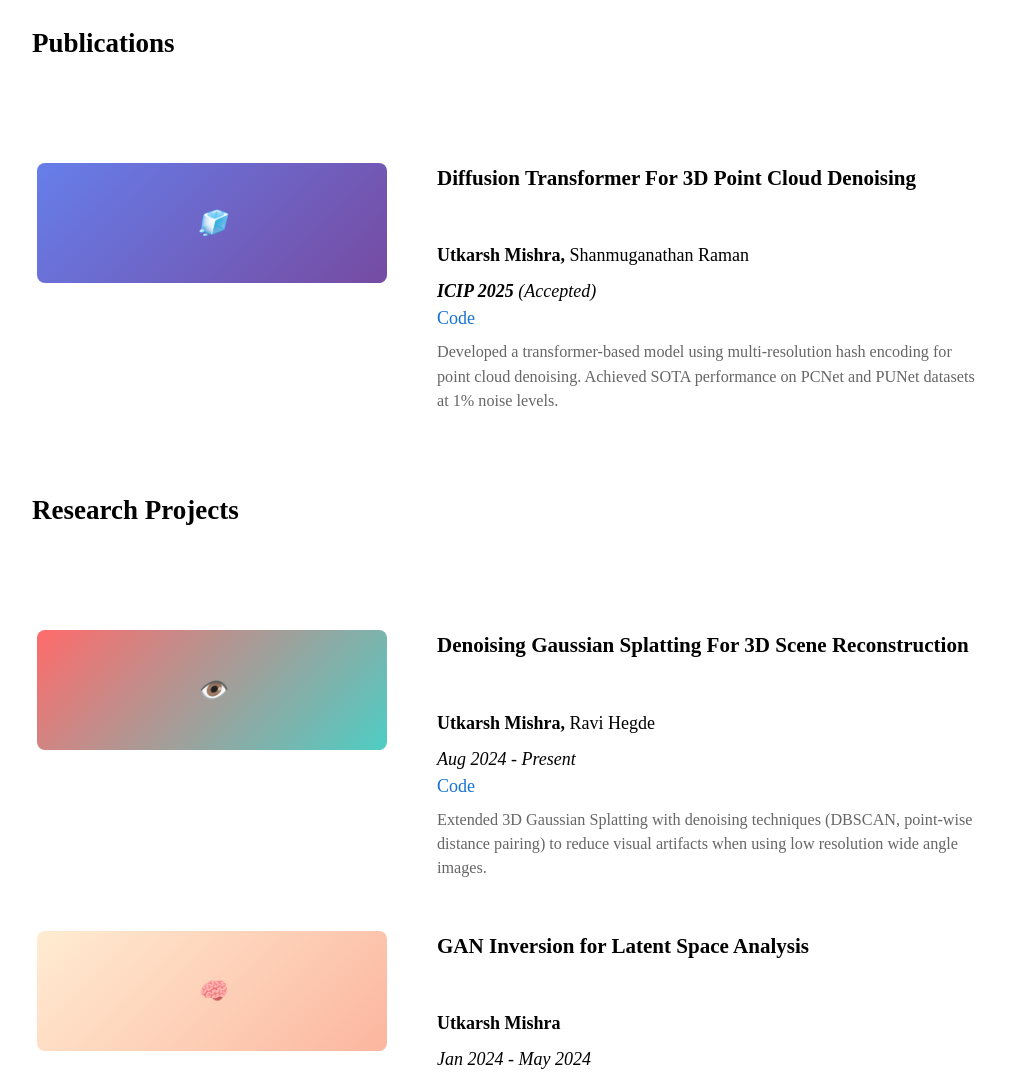
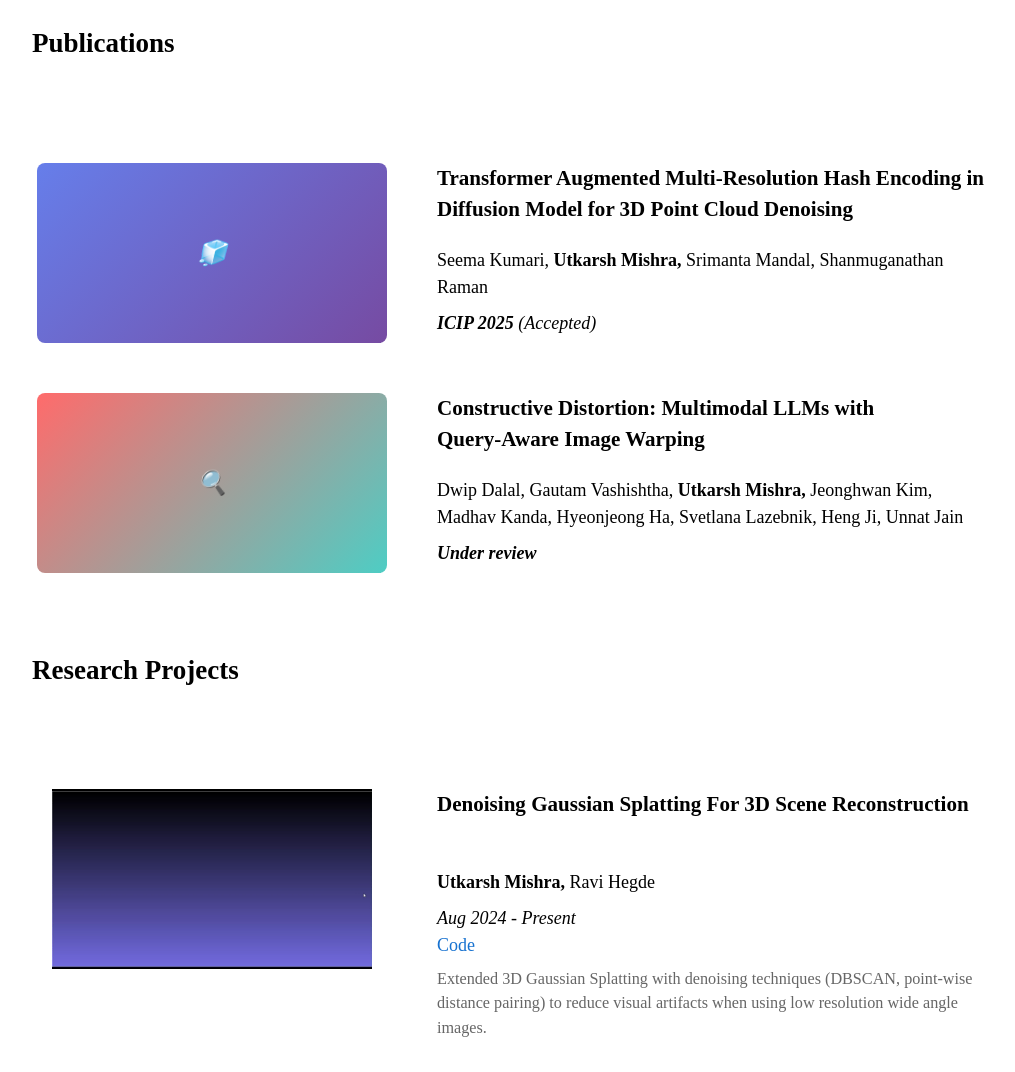
Before and after one commit to Utkarsh-Mishra444/Utkarsh-Mishra444.github.io, a plain HTML site: page index.html in a window 1280 px wide. Shown: the part 924-1996 px from the top of the page, without its empty margins (128-1143 px from the left). Drawn offline with Linux system fonts and the light colour scheme.

Commit message:
v1.3 update

```diff
--- a/index.html
+++ b/index.html
@@ -204,24 +204,34 @@
 
        <tr>
         <td style="padding:2.5%;width:40%;vertical-align:top;min-width:120px">
-          <div style="width:100%; height:120px; background: linear-gradient(135deg, #667eea 0%, #764ba2 100%); border-radius: 8px; display: flex; align-items: center; justify-content: center; color: white; font-size: 24px;">
+          <div style="width:100%; height:180px; background: linear-gradient(135deg, #667eea 0%, #764ba2 100%); border-radius: 8px; display: flex; align-items: center; justify-content: center; color: white; font-size: 24px;">
             <i style="font-family: Arial;">🧊</i>
           </div>
         </td>
         <td style="padding:2.5%;width:60%;vertical-align:top">
-          <h3>Diffusion Transformer For 3D Point Cloud Denoising</h3>
-          <br>
-          <strong>Utkarsh Mishra,</strong> Shanmuganathan Raman
+          <h3>Transformer Augmented Multi-Resolution Hash Encoding in Diffusion Model for 3D Point Cloud
+            Denoising</h3>
+            Seema Kumari,<strong> Utkarsh Mishra,</strong> Srimanta Mandal, Shanmuganathan Raman
           <br>
           <div style="height: 0.5em;"></div>
           <em> <strong>ICIP 2025</strong> (Accepted)</em>
           <br>
-          <a href="https://github.com/Utkarsh-Mishra444/3D-Point-Cloud-Denoise">Code</a>
+        </td>
+      </tr>
+
+       <tr>
+        <td style="padding:2.5%;width:40%;vertical-align:top;min-width:120px">
+          <div style="width:100%; height:180px; background: linear-gradient(135deg, #ff6b6b 0%, #4ecdc4 100%); border-radius: 8px; display: flex; align-items: center; justify-content: center; color: white; font-size: 24px;">
+            <i style="font-family: Arial;">🔍</i>
+          </div>
+        </td>
+        <td style="padding:2.5%;width:60%;vertical-align:top">
+          <h3>Constructive Distortion: Multimodal LLMs with Query‑Aware Image Warping</h3>
+          Dwip Dalal, Gautam Vashishtha,<strong> Utkarsh Mishra,</strong> Jeonghwan Kim, Madhav Kanda, Hyeonjeong Ha, Svetlana Lazebnik, Heng Ji, Unnat Jain
           <br>
-          <p style="margin-top: 0.5em; font-size: 0.9em; color: #666;">
-            Developed a transformer-based model using multi-resolution hash encoding for point cloud denoising.
-            Achieved SOTA performance on PCNet and PUNet datasets at 1% noise levels.
-          </p>
+          <div style="height: 0.5em;"></div>
+          <em> <strong>Under review</strong></em>
+          <br>
         </td>
       </tr>
 
@@ -240,9 +250,7 @@
 
     <tr>
       <td style="padding:2.5%;width:40%;vertical-align:top;min-width:120px">
-        <div style="width:100%; height:120px; background: linear-gradient(135deg, #ff6b6b 0%, #4ecdc4 100%); border-radius: 8px; display: flex; align-items: center; justify-content: center; color: white; font-size: 24px;">
-          <i style="font-family: Arial;">👁️</i>
-        </div>
+        <img src="cloud.gif" alt="Denoising Gaussian Splatting Project" style="width:100%; height:180px; object-fit: contain; border-radius: 8px;">
       </td>
       <td style="padding:2.5%;width:60%;vertical-align:top">
         <h3>Denoising Gaussian Splatting For 3D Scene Reconstruction</h3>
@@ -263,9 +271,7 @@
 
     <tr>
       <td style="padding:2.5%;width:40%;vertical-align:top;min-width:120px">
-        <div style="width:100%; height:120px; background: linear-gradient(135deg, #ffecd2 0%, #fcb69f 100%); border-radius: 8px; display: flex; align-items: center; justify-content: center; color: #333; font-size: 24px;">
-          <i style="font-family: Arial;">🧠</i>
-        </div>
+        <img src="ganinv.gif" alt="GAN Inversion Project" style="width:100%; height:180px; object-fit: contain; border-radius: 8px;">
       </td>
       <td style="padding:2.5%;width:60%;vertical-align:top">
         <h3>GAN Inversion for Latent Space Analysis</h3>
@@ -286,7 +292,7 @@
 
     <tr>
       <td style="padding:2.5%;width:40%;vertical-align:top;min-width:120px">
-        <img src="GNN.png" alt="Spatial-Temporal GNN Project" style="width:100%; height:150px; object-fit: contain; border-radius: 8px;">
+        <img src="GNN.png" alt="Spatial-Temporal GNN Project" style="width:100%; height:180px; object-fit: contain; border-radius: 8px;">
       </td>
       <td style="padding:2.5%;width:60%;vertical-align:top">
         <h3>Human Pose Classification using Spatial-Temporal GNNs</h3>
```
Also changed, not shown: 2 other files.
